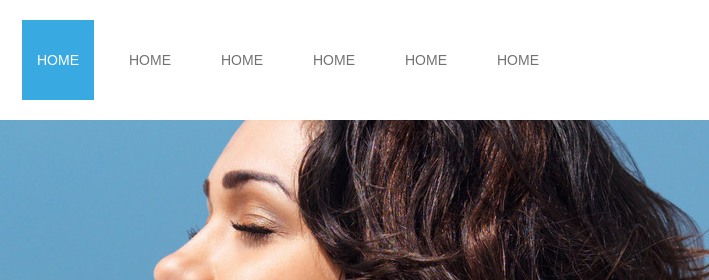
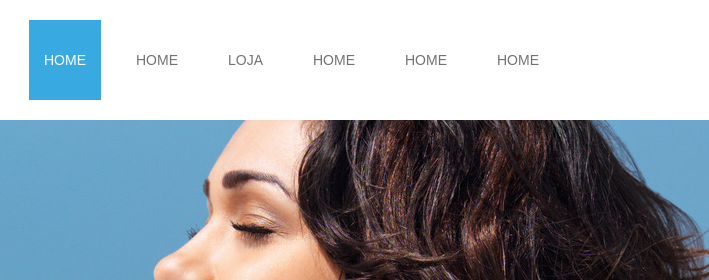
Before and after one commit to Lucasantoniopintodelara/TURMAE, a plain HTML site: page index.html in a window 1280 px wide. Shown: the top 280 px of the page, 571-1280 px from the left. Drawn offline with Linux system fonts and the light colour scheme.

Commit message:
Update index.html

```diff
--- a/index.html
+++ b/index.html
@@ -40,7 +40,7 @@ window.onload = function(){
 				<ul>
 					<li class="active"><a href="">HOME</a></li>
 					<li><a href="">HOME</a></li>
-					<li><a href="">HOME</a></li>
+					<li><a href="Produtos.html">LOJA</a></li>
 					<li><a href="">HOME</a></li>
 					<li><a href="">HOME</a></li>
 					<li><a href="">HOME</a></li>
```
